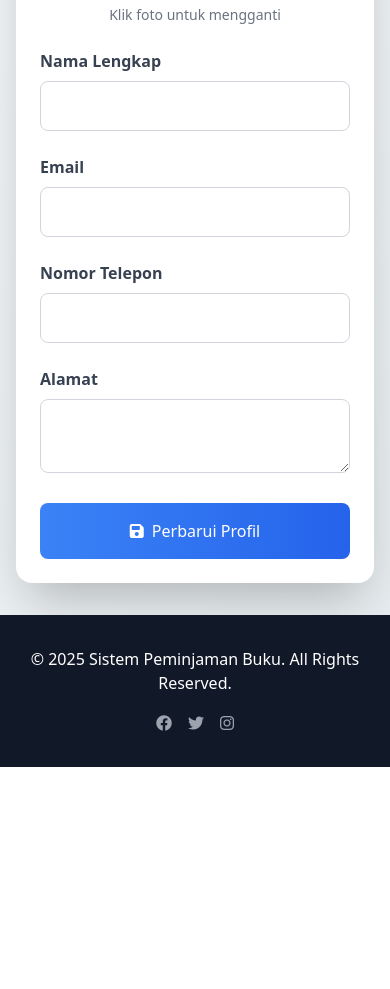
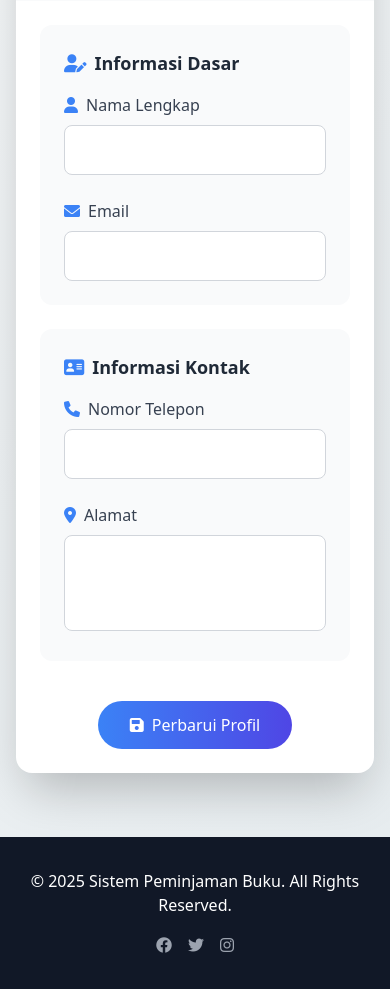
Before and after one commit to Madleyym/sistem-peminjaman-buku, a PHP site: page /SistemPeminjamanBuku/auth/users/profile.php in a window 390 px wide. Shown: the part 431-1420 px from the top of the page. Before the commit the page ends 1198 px from the top, so only its background shows below. Run offline with PHP 8.4, Linux system fonts and the light colour scheme; the visitor is signed in with stand-in values (Sample User, id 1); data that the repository does not hold is empty; some libraries are stand-ins or nearby versions.

Commit message:
update profile.php

```diff
--- a/public/auth/users/profile.php
+++ b/public/auth/users/profile.php
@@ -151,25 +151,41 @@
     </nav>
 
     <!-- Main Content -->
+    <!-- Main Content -->
     <main class="flex-grow container mx-auto px-4 py-8">
-        <div class="max-w-3xl mx-auto bg-white rounded-2xl shadow-2xl overflow-hidden">
-            <div class="bg-gradient-to-r from-blue-500 to-blue-600 p-6 text-center text-white">
-                <h2 class="text-3xl font-bold">Edit Profil</h2>
-                <p class="text-blue-100 mt-2">Perbarui informasi pribadi Anda</p>
+        <div class="max-w-3xl mx-auto">
+            <!-- Profile Card -->
+            <div class="bg-white rounded-2xl shadow-2xl overflow-hidden mb-8">
+                <!-- Header -->
+                <div class="bg-gradient-to-r from-blue-600 to-indigo-700 p-6">
+                    <div class="flex justify-between items-center">
+                        <h2 class="text-2xl font-bold text-white">Edit Profil</h2>
+                        <!-- User Info & Time -->
+                        <div class="text-right">
+                            <div class="text-sm text-blue-100">
+                                Current User's Login: <span class="font-semibold"><?= htmlspecialchars($user['name']) ?></span>
+                            </div>
+                            <div class="text-sm text-blue-100 mt-1">
+                                <span x-data="{ time: '<?= date('Y-m-d H:i:s', strtotime('UTC')) ?>' }"
+                                    x-init="setInterval(() => time = new Date().toISOString().slice(0, 19).replace('T', ' '), 1000)"
+                                    x-text="time"></span> UTC
+                            </div>
+                        </div>
+                    </div>
                 </div>
 
                 <!-- Notifications -->
                 <div class="px-6 py-4">
                     <?php if ($updateSuccess): ?>
-                    <div class="bg-green-100 border-l-4 border-green-500 text-green-700 p-4" role="alert">
-                        <p class="font-bold">Sukses</p>
+                        <div class="bg-green-100 border-l-4 border-green-500 text-green-700 p-4 mb-4" role="alert">
+                            <p class="font-bold">Sukses!</p>
                             <p>Profil berhasil diperbarui</p>
                         </div>
                     <?php endif; ?>
 
                     <?php if (!empty($errors)): ?>
-                    <div class="bg-red-100 border-l-4 border-red-500 text-red-700 p-4" role="alert">
-                        <p class="font-bold">Error</p>
+                        <div class="bg-red-100 border-l-4 border-red-500 text-red-700 p-4 mb-4" role="alert">
+                            <p class="font-bold">Error!</p>
                             <?php foreach ($errors as $error): ?>
                                 <p><?= htmlspecialchars($error) ?></p>
                             <?php endforeach; ?>
@@ -177,70 +193,86 @@
                     <?php endif; ?>
                 </div>
 
-            <!-- Profile Form -->
-            <form action="profile.php" method="POST" enctype="multipart/form-data" class="p-6 space-y-6">
                 <!-- Profile Image Upload -->
-                <div class="flex flex-col items-center mb-6">
+                <div class="flex flex-col items-center p-6 bg-gray-50">
+                    <div class="relative">
                         <input type="file" name="profile_image" id="profile_image" class="hidden" accept="image/*" onchange="previewImage(event)">
-                    <label for="profile_image" class="cursor-pointer relative">
-                        <img
-                            id="profile_preview"
+                        <label for="profile_image" class="cursor-pointer block">
+                            <div class="p-1 rounded-full bg-gradient-to-r from-blue-500 to-indigo-600">
+                                <img id="profile_preview"
                                     src="<?= !empty($user['profile_image']) ? htmlspecialchars($user['profile_image']) : '../assets/images/default-profile.png' ?>"
-                            alt="Profil Pengguna"
-                            class="w-40 h-40 rounded-full object-cover border-4 border-blue-200 hover:border-blue-400 transition">
-                        <div class="absolute bottom-0 right-0 bg-blue-500 text-white rounded-full p-2 hover:bg-blue-600 transition">
+                                    alt="Profile picture"
+                                    class="w-32 h-32 rounded-full object-cover border-4 border-white">
+                            </div>
+                            <div class="absolute bottom-0 right-0 bg-blue-500 text-white rounded-full p-2 shadow-lg hover:bg-blue-600 transition">
                                 <i class="fas fa-camera"></i>
                             </div>
                         </label>
-                    <p class="mt-2 text-sm text-gray-500">Klik foto untuk mengganti</p>
+                    </div>
+                    <p class="mt-2 text-sm text-gray-500">Klik untuk mengganti foto profil</p>
                 </div>
 
-                <!-- Input Fields -->
-                <div class="grid md:grid-cols-2 gap-6">
-                    <div>
-                        <label class="block text-gray-700 font-semibold mb-2">Nama Lengkap</label>
-                        <input
-                            type="text"
-                            name="name"
-                            value="<?= htmlspecialchars($user['name']) ?>"
-                            required
-                            class="w-full px-4 py-3 border border-gray-300 rounded-lg focus:outline-none focus:ring-2 focus:ring-blue-500">
+                <!-- Profile Form -->
+                <!-- Profile Form -->
+                <form action="profile.php" method="POST" enctype="multipart/form-data" class="p-6 space-y-6">
+                    <!-- User Details Section -->
+                    <div class="bg-gray-50 rounded-xl p-6">
+                        <h3 class="text-lg font-semibold text-gray-800 mb-4 flex items-center">
+                            <i class="fas fa-user-edit text-blue-500 mr-2"></i>
+                            Informasi Dasar
+                        </h3>
+                        <div class="max-w-xl mx-auto space-y-6"> <!-- Tambahkan max-w-xl dan mx-auto untuk centering -->
+                            <div class="space-y-2">
+                                <label class="block text-gray-700 font-medium">
+                                    <i class="fas fa-user text-blue-500 mr-2"></i>Nama Lengkap
+                                </label>
+                                <input type="text" name="name" value="<?= htmlspecialchars($user['name']) ?>" required
+                                    class="w-full px-4 py-3 border border-gray-300 rounded-lg focus:outline-none focus:ring-2 focus:ring-blue-500 focus:border-transparent transition duration-200">
                             </div>
-                    <div>
-                        <label class="block text-gray-700 font-semibold mb-2">Email</label>
-                        <input
-                            type="email"
-                            name="email"
-                            value="<?= htmlspecialchars($user['email']) ?>"
-                            required
-                            class="w-full px-4 py-3 border border-gray-300 rounded-lg focus:outline-none focus:ring-2 focus:ring-blue-500">
+                            <div class="space-y-2">
+                                <label class="block text-gray-700 font-medium">
+                                    <i class="fas fa-envelope text-blue-500 mr-2"></i>Email
+                                </label>
+                                <input type="email" name="email" value="<?= htmlspecialchars($user['email']) ?>" required
+                                    class="w-full px-4 py-3 border border-gray-300 rounded-lg focus:outline-none focus:ring-2 focus:ring-blue-500 focus:border-transparent transition duration-200">
+                            </div>
                         </div>
                     </div>
 
-                <div class="grid md:grid-cols-2 gap-6">
-                    <div>
-                        <label class="block text-gray-700 font-semibold mb-2">Nomor Telepon</label>
-                        <input
-                            type="tel"
-                            name="phone_number"
-                            value="<?= htmlspecialchars($user['phone_number'] ?? '') ?>"
-                            class="w-full px-4 py-3 border border-gray-300 rounded-lg focus:outline-none focus:ring-2 focus:ring-blue-500">
+                    <!-- Contact Details Section -->
+                    <div class="bg-gray-50 rounded-xl p-6">
+                        <h3 class="text-lg font-semibold text-gray-800 mb-4 flex items-center">
+                            <i class="fas fa-address-card text-blue-500 mr-2"></i>
+                            Informasi Kontak
+                        </h3>
+                        <div class="max-w-xl mx-auto space-y-6"> <!-- Tambahkan max-w-xl dan mx-auto untuk centering -->
+                            <div class="space-y-2">
+                                <label class="block text-gray-700 font-medium">
+                                    <i class="fas fa-phone text-blue-500 mr-2"></i>Nomor Telepon
+                                </label>
+                                <input type="tel" name="phone_number" value="<?= htmlspecialchars($user['phone_number'] ?? '') ?>"
+                                    class="w-full px-4 py-3 border border-gray-300 rounded-lg focus:outline-none focus:ring-2 focus:ring-blue-500 focus:border-transparent transition duration-200">
                             </div>
-                    <div>
-                        <label class="block text-gray-700 font-semibold mb-2">Alamat</label>
-                        <textarea
-                            name="address"
-                            class="w-full px-4 py-3 border border-gray-300 rounded-lg focus:outline-none focus:ring-2 focus:ring-blue-500"><?= htmlspecialchars($user['address'] ?? '') ?></textarea>
+                            <div class="space-y-2">
+                                <label class="block text-gray-700 font-medium">
+                                    <i class="fas fa-map-marker-alt text-blue-500 mr-2"></i>Alamat
+                                </label>
+                                <textarea name="address"
+                                    class="w-full px-4 py-3 border border-gray-300 rounded-lg focus:outline-none focus:ring-2 focus:ring-blue-500 focus:border-transparent transition duration-200 resize-none h-24"><?= htmlspecialchars($user['address'] ?? '') ?></textarea>
+                            </div>
                         </div>
                     </div>
 
                     <!-- Submit Button -->
-                <button
-                    type="submit"
-                    class="w-full bg-gradient-to-r from-blue-500 to-blue-600 text-white py-4 rounded-lg hover:from-blue-600 hover:to-blue-700 transition duration-300 transform hover:scale-105">
-                    <i class="fas fa-save mr-2"></i>Perbarui Profil
+                    <div class="flex justify-center pt-4">
+                        <button type="submit"
+                            class="bg-gradient-to-r from-blue-500 to-indigo-600 text-white px-8 py-3 rounded-full hover:from-blue-600 hover:to-indigo-700 transition duration-300 flex items-center transform hover:scale-105 focus:outline-none focus:ring-2 focus:ring-offset-2 focus:ring-blue-500">
+                            <i class="fas fa-save mr-2"></i>
+                            Perbarui Profil
                         </button>
+                    </div>
                 </form>
+            </div>
         </div>
     </main>
 
@@ -255,8 +287,11 @@
             </div>
         </div>
     </footer>
+</body>
 
+</html>
 <script>
+    // Profile Image Preview with enhancement
     function previewImage(event) {
         const input = event.target;
         const preview = document.getElementById('profile_preview');
@@ -264,11 +299,27 @@
             const reader = new FileReader();
             reader.onload = function(e) {
                 preview.src = e.target.result;
+                // Add animation
+                preview.classList.add('scale-105');
+                setTimeout(() => preview.classList.remove('scale-105'), 200);
             }
             reader.readAsDataURL(input.files[0]);
         }
     }
+
+    // Enhanced Real-time UTC Clock
+    document.addEventListener('alpine:init', () => {
+        Alpine.data('clock', () => ({
+            time: '',
+            init() {
+                this.updateTime();
+                setInterval(() => this.updateTime(), 1000);
+            },
+            updateTime() {
+                const now = new Date();
+                // Format: YYYY-MM-DD HH:MM:SS
+                this.time = now.toISOString().slice(0, 19).replace('T', ' ');
+            }
+        }));
+    });
 </script>
-</body>
-
-</html>
```
Lines whose indentation alone changed are shown as unchanged.
